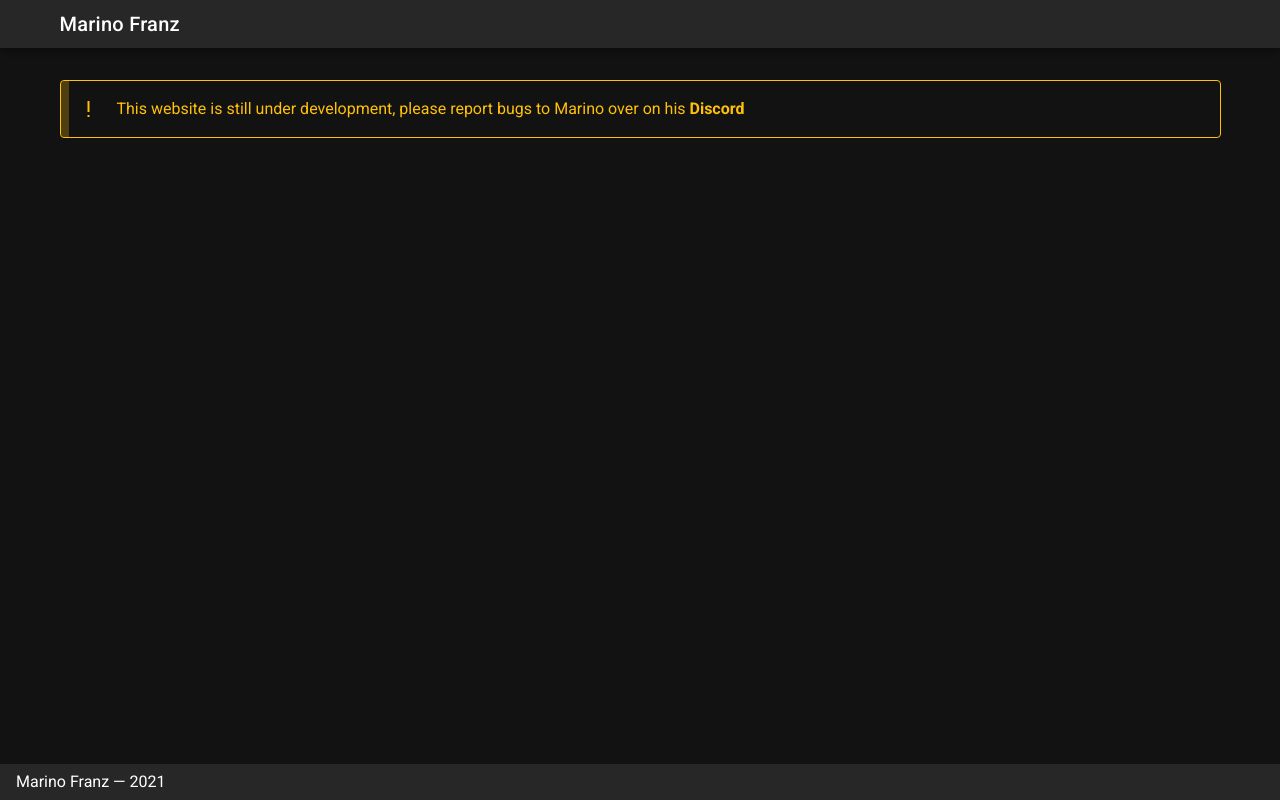
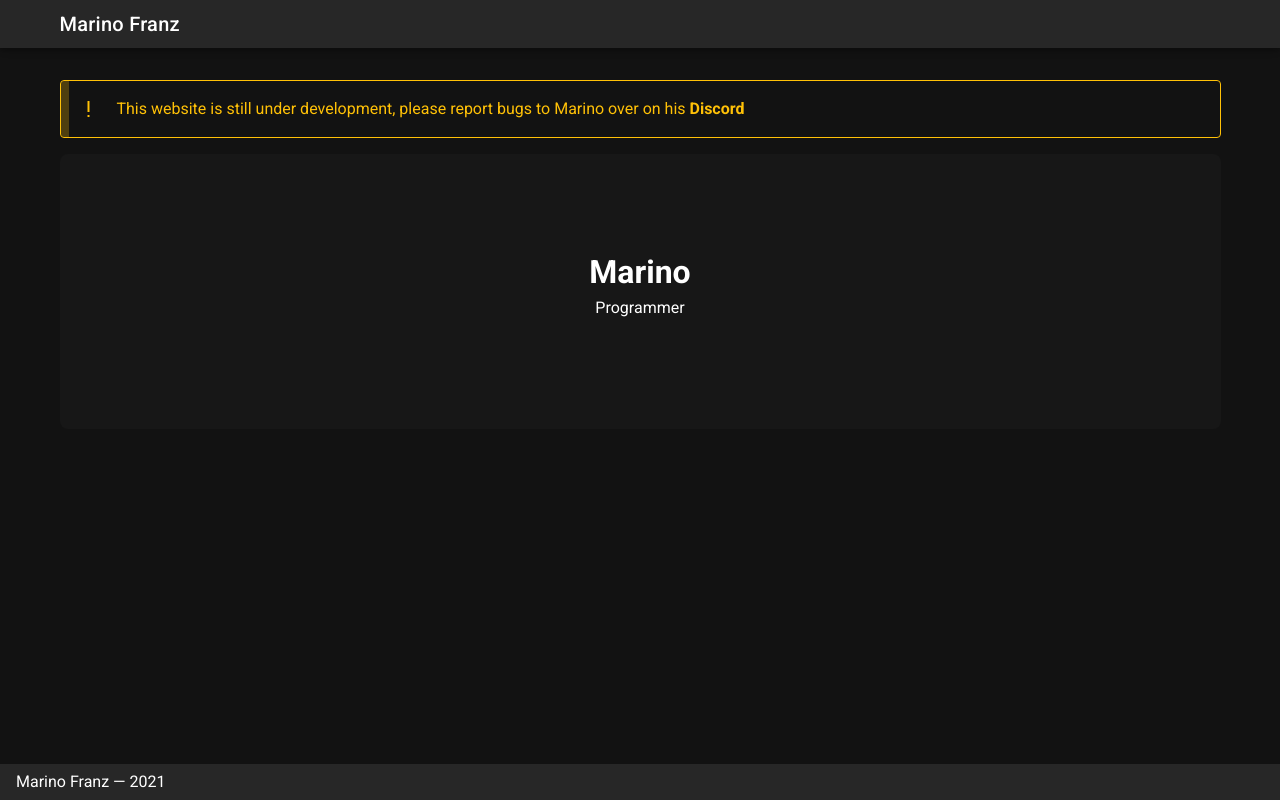
Before and after one commit to marinofranz/MarinoCodes, a Nuxt app: page / in a window 1280 px wide. Built offline with nearby package versions, Linux system fonts and the light colour scheme.

Commit message:
:lipstick: Add banner with overlay

```diff
--- a/pages/index.vue
+++ b/pages/index.vue
@@ -7,6 +7,22 @@
     >
       This website is still under development, please report bugs to Marino over on his <strong class="cursor-pointer" @click.stop="dialog = true">Discord</strong>
     </v-alert>
+
+    <v-img
+      src="/MGlow.png"
+      max-height="275"
+      max-width="1400"
+      class="rounded-lg"
+    >
+      <v-overlay
+        :absolute="true"
+        :value="true"
+        :opacity="0.30"
+      >
+        <h1 class="text-center">Marino</h1>
+        <p class="text-center">Programmer</p>
+      </v-overlay>
+    </v-img>
 
     <v-dialog
     v-model="dialog"
```
